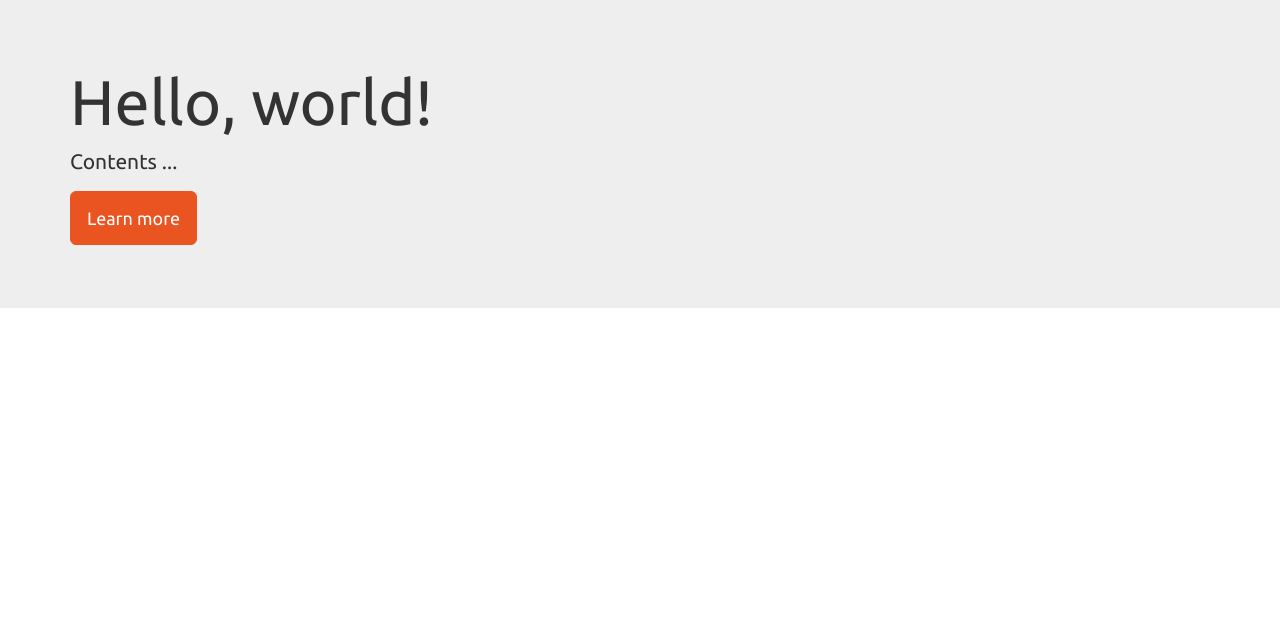
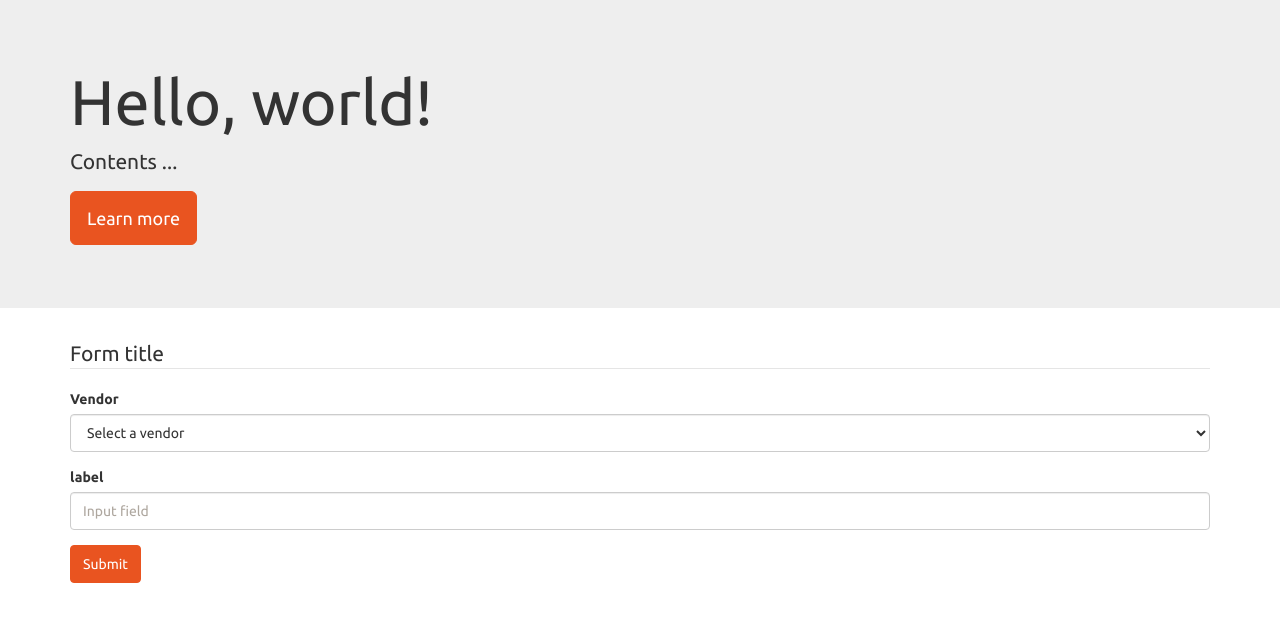
Before and after one commit to TheEndurance/Assignment5, a PHP site: page / in a window 1280 px wide. Shown: the part 53-675 px from the top of the page. Run offline with PHP 8.4, Linux system fonts and the light colour scheme; tables that the repository leaves empty or names only in its code hold one stand-in row (values such as "Sample post"); some libraries are stand-ins or nearby versions.

Commit message:
dropdown list for vendor

```diff
--- a/index.php
+++ b/index.php
@@ -1,6 +1,28 @@
 
 <?php
 	include('includes/header.html');
+	require('connection.php');
+
+	//Database Connection
+	$connection = ConnectToDatabase();
+
+	//Vendor Number and Name query
+	$vendorsQuery = $connection->prepare("SELECT VendorNo,VendorName from Vendors");
+	$vendorsQuery -> execute();
+
+	/*
+	* Creates a <select> dropdown list, taking a SELECT query ($theQuery) as the first parameter,
+	* the <option> value as $valueName, the <option> description as $descriptionName
+	* Returns a concatenated output of all of the options
+	*/
+	function DropdownListFor($theQuery,$valueName,$descriptionName){
+		$output = "";
+		while($row = $theQuery ->fetch()){
+			$output .='<option value="' . $row[$valueName] . '">' . $row[$descriptionName] . '</option>';
+		}
+		return $output;
+	}
+
 ?>
 
 <div class="jumbotron">
@@ -14,6 +36,29 @@
 </div>
 <div class="container">
 
+	<form action="<?php echo htmlspecialchars($_SERVER['PHP_SELF']);?>" method="POST" role="form">
+		<legend>Form title</legend>
+
+		<div class="form-group">
+			<label for="VendorNo">Vendor</label>
+
+			<select name="VendorNo" id="VendorNo" class="form-control" required="required">
+				<option value="">Select a vendor</option>
+				<?php
+					echo DropdownListFor($vendorsQuery,"VendorNo","VendorName");
+				?>
+			</select>
+		</div>
+		<div class="form-group">
+			<label for="">label</label>
+			<input type="text" class="form-control" id="" placeholder="Input field">
+		</div>
+
+
+
+		<button type="submit" class="btn btn-primary">Submit</button>
+	</form>
+
 </div>
 
 <?php
```
Also changed, not shown: 1 other file.
